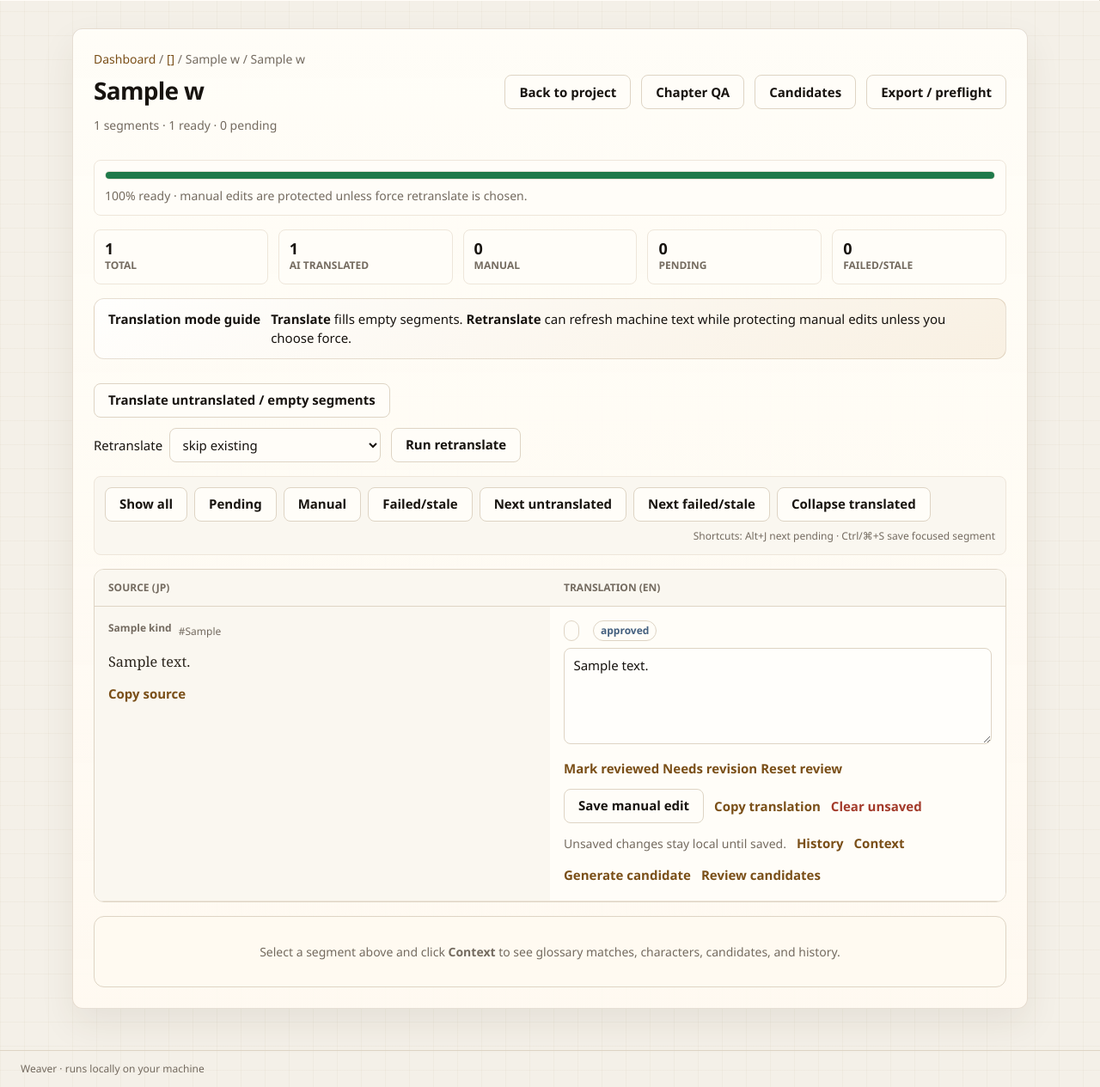
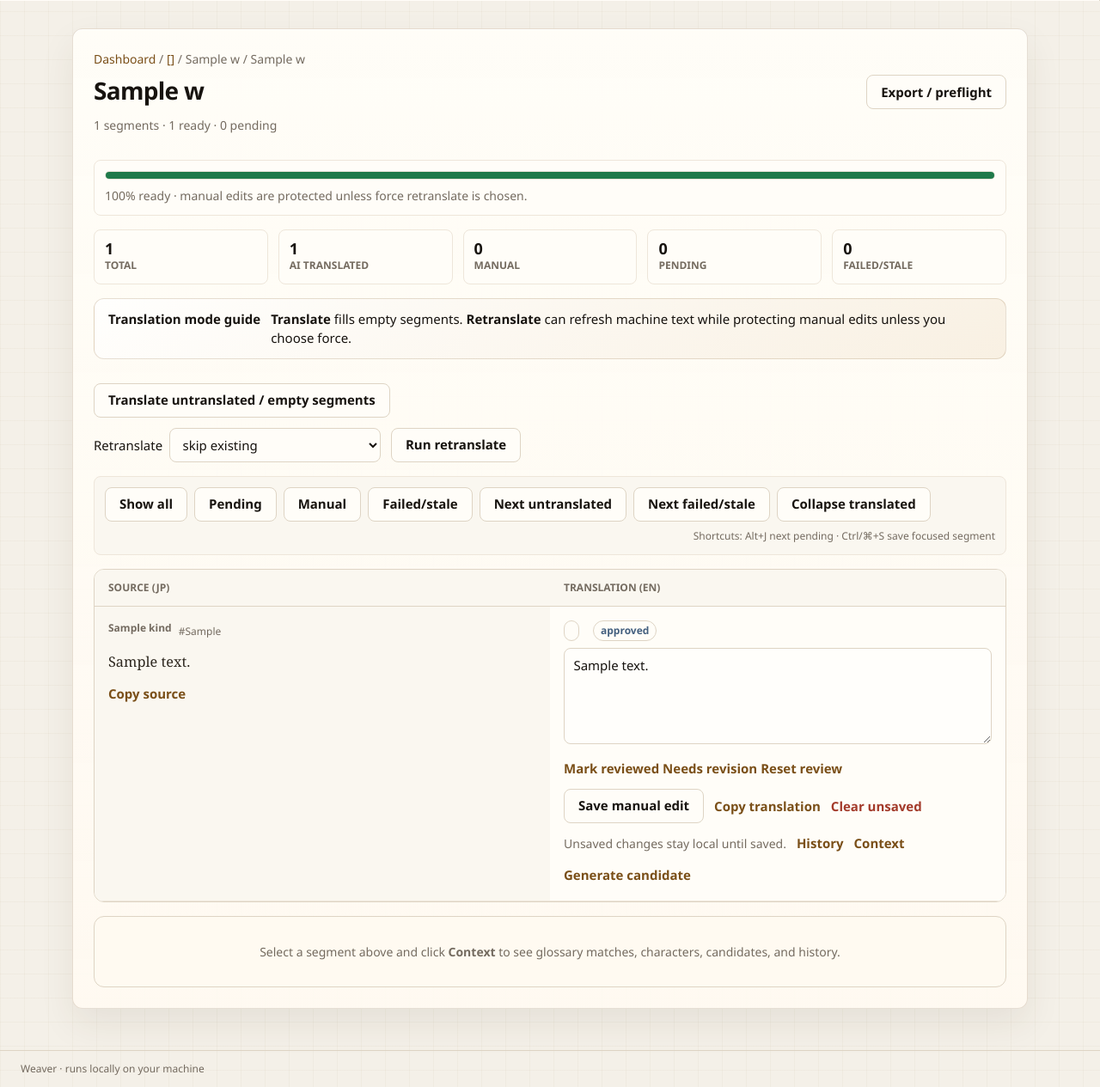
Before and after one commit to Trancend1/weaver, a Python web app: template src/weaver/api/templates/workspace.html in a window 1280 px wide. Shown: the part 799-2064 px from the top of the page at 86% size. Run offline with Jinja, Linux system fonts and the light colour scheme; the template is opened without the code that fills it: most values are stand-ins (such as "Sample title", 1, 10 or a date in 2020).

Commit message:
fix(ui): remove redundant navigation CTAs from workspace
Hapus semua tombol navigasi dari workspace page yang overlap dengan sidebar:

Workspace header:
- 'Back to project' → sidebar sudah ada 'Project'
- 'Chapter QA' → sidebar sudah ada 'Quality'
- 'Candidates' → sidebar sudah ada 'Candidates'
- 'Export / preflight' ✅ keep (tidak ada di sidebar)

Segment row:
- 'Review candidates' link → sidebar sudah ada 'Candidates'
- 'History', 'Context', 'Generate candidate' ✅ keep (aksi inline)

Reading preview page:
- 'Back to project' → sidebar sudah ada 'Project'
- 'Continue to QA' → sidebar sudah ada 'Quality'
- 'Back to workspace', 'Export preflight' ✅ keep

```diff
--- a/src/weaver/api/templates/partials/_segment.html
+++ b/src/weaver/api/templates/partials/_segment.html
@@ -50,7 +50,6 @@
                 hx-post="/ui/projects/{{ name }}/chapters/{{ chapter_id }}/segments/{{ seg.id }}/candidates/generate"
                 hx-target="#seg-{{ seg.id }}-candidates" hx-swap="innerHTML"
                 hx-indicator="#seg-{{ seg.id }}-gen-loader" hx-disabled-elt="this">Generate candidate</button>
-        <a class="link-btn" href="/ui/projects/{{ name }}/candidates?chapter_id={{ chapter_id }}&segment_id={{ seg.id }}">Review candidates</a>
         <span class="htmx-indicator calm-loader calm-loader--small" role="status">Saving</span>
         <span class="htmx-indicator calm-loader calm-loader--small" id="seg-{{ seg.id }}-gen-loader" role="status">Generating…</span>
       </div>
--- a/src/weaver/api/templates/reading_preview.html
+++ b/src/weaver/api/templates/reading_preview.html
@@ -91,11 +91,9 @@
 
 <section class="panel">
   <div class="toolbar-row modal-actions" aria-label="Preview actions">
-    <a class="btn btn--quiet" href="/ui/projects/{{ project_name }}">Back to project</a>
     {% if chapter_id is not none %}
     <a class="btn btn--quiet" href="/ui/projects/{{ project_name }}/chapters/{{ chapter_id }}">Back to workspace</a>
     {% endif %}
-    <a class="btn btn--quiet" href="/ui/projects/{{ project_name }}/qa">Continue to QA</a>
     <a class="btn btn--primary" href="/ui/projects/{{ project_name }}/export/preflight">Export preflight</a>
   </div>
 </section>
--- a/src/weaver/api/templates/workspace.html
+++ b/src/weaver/api/templates/workspace.html
@@ -15,9 +15,6 @@
   {% set page_title = ws.chapter_title or "Chapter" %}
   {% set page_meta %}{{ ws.segment_count }} segments · {{ workflow_done }} ready · {{ counts.pending }} pending{% endset %}
   {% set page_actions %}
-    <a class="btn btn--secondary" href="/ui/projects/{{ ws.project_name }}">Back to project</a>
-    <a class="btn btn--secondary" href="/ui/projects/{{ ws.project_name }}/chapters/{{ ws.chapter_id }}/qa">Chapter QA</a>
-    <a class="btn btn--secondary" href="/ui/projects/{{ ws.project_name }}/candidates">Candidates</a>
     <a class="btn btn--secondary" href="/ui/projects/{{ ws.project_name }}/export/preflight">Export / preflight</a>
   {% endset %}
   {% include "partials/_page_header.html" %}
```
Also changed, not shown: tests/unit/api/test_ui_workspace.py (+6 -6 lines).
